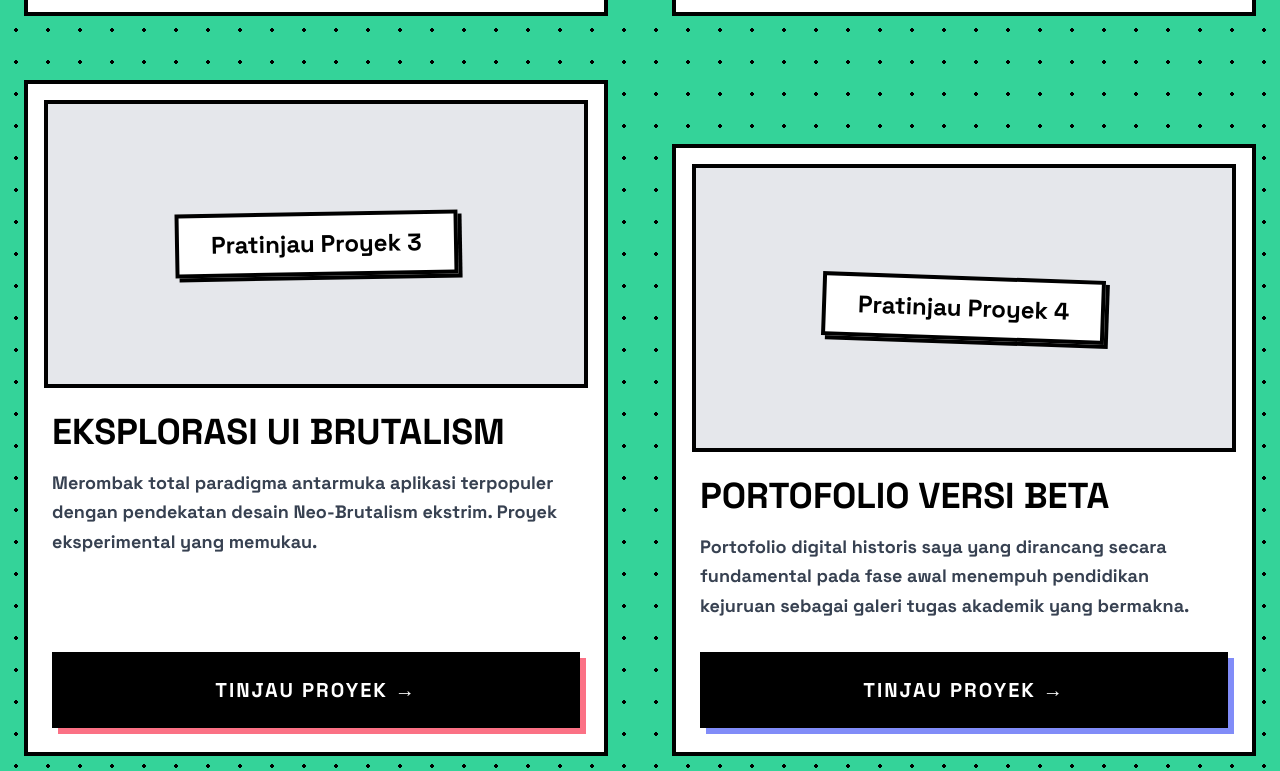
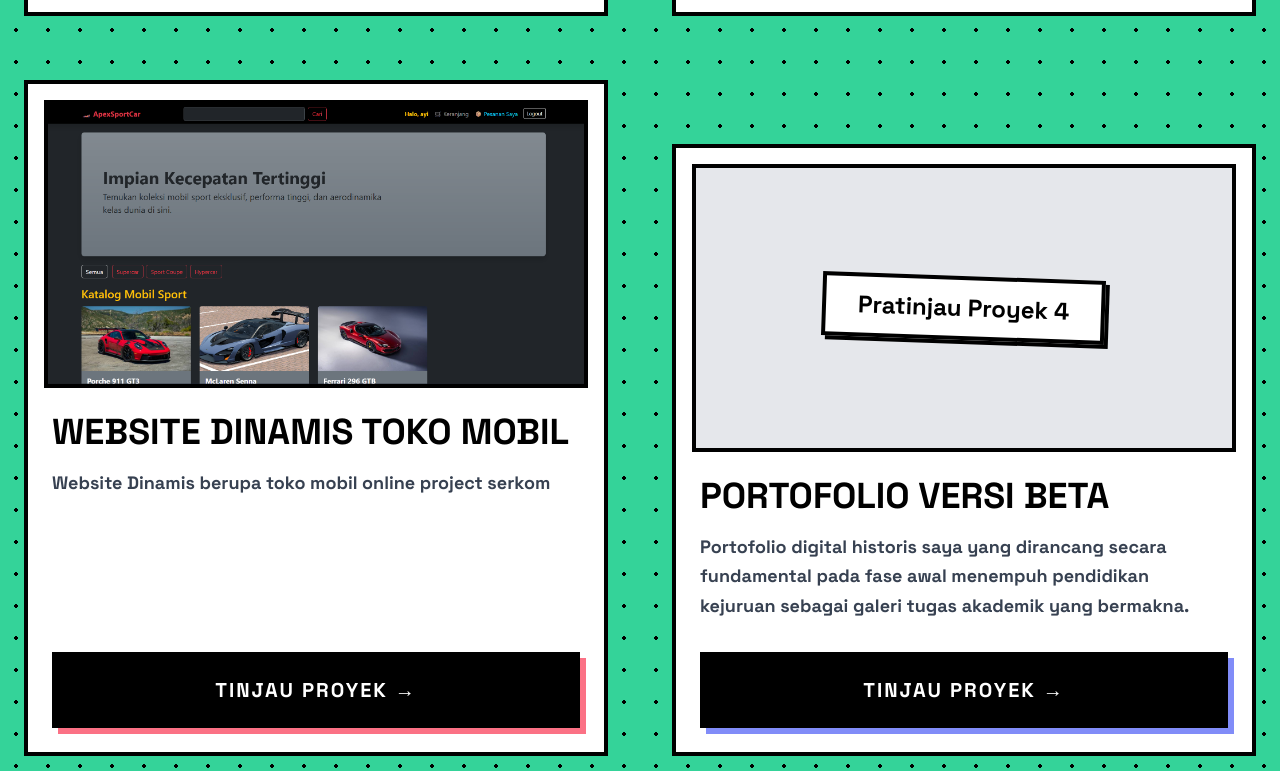
Before and after one commit to onrysaky/portofolio, a plain HTML site: page index.html in a window 1280 px wide. Shown: the part 4669-5440 px from the top of the page. Drawn offline with nearby package versions, Linux system fonts and the light colour scheme.

Commit message:
update project ke 3

```diff
--- a/index.html
+++ b/index.html
@@ -502,21 +502,19 @@
                         <div
                             class="absolute inset-0 bg-rose-400 opacity-0 group-hover:opacity-60 transition-opacity z-10 mix-blend-multiply">
                         </div>
-                        <span
-                            class="font-bold text-2xl text-black bg-white px-8 py-3 brutal-border transform -rotate-1 z-20 brutal-shadow-sm">Pratinjau
-                            Proyek 3</span>
+                         <img src="foto/Screenshot 2026-09-17 104746.png" alt="Foto Proyek 1"
+                            class="w-full h-full object-cover">
                     </div>
                     <div class="px-2 pb-2 flex-grow flex flex-col justify-between">
                         <div>
                             <h3
                                 class="text-4xl font-black uppercase mb-4 decoration-4 underline-offset-4 group-hover:underline">
-                                Eksplorasi UI Brutalism</h3>
+                                Website Dinamis Toko Mobil</h3>
                             <p class="font-bold text-gray-700 text-lg mb-8 line-clamp-3 leading-relaxed">
-                                Merombak total paradigma antarmuka aplikasi terpopuler dengan pendekatan desain
-                                Neo-Brutalism ekstrim. Proyek eksperimental yang memukau.
+                               Website Dinamis berupa toko mobil online project serkom
                             </p>
                         </div>
-                        <a href="#"
+                        <a href="http://ayiweb.ct.ws/index.php"
                             class="inline-block text-center bg-black text-white px-6 py-5 font-black text-xl brutal-border border-black hover:bg-rose-400 hover:text-black mt-auto uppercase tracking-widest transition-colors shadow-[6px_6px_0px_#fb7185]">
                             Tinjau Proyek &rarr;
                         </a>
```
Also changed, not shown: foto/Screenshot 2026-09-17 104746.png (added).
